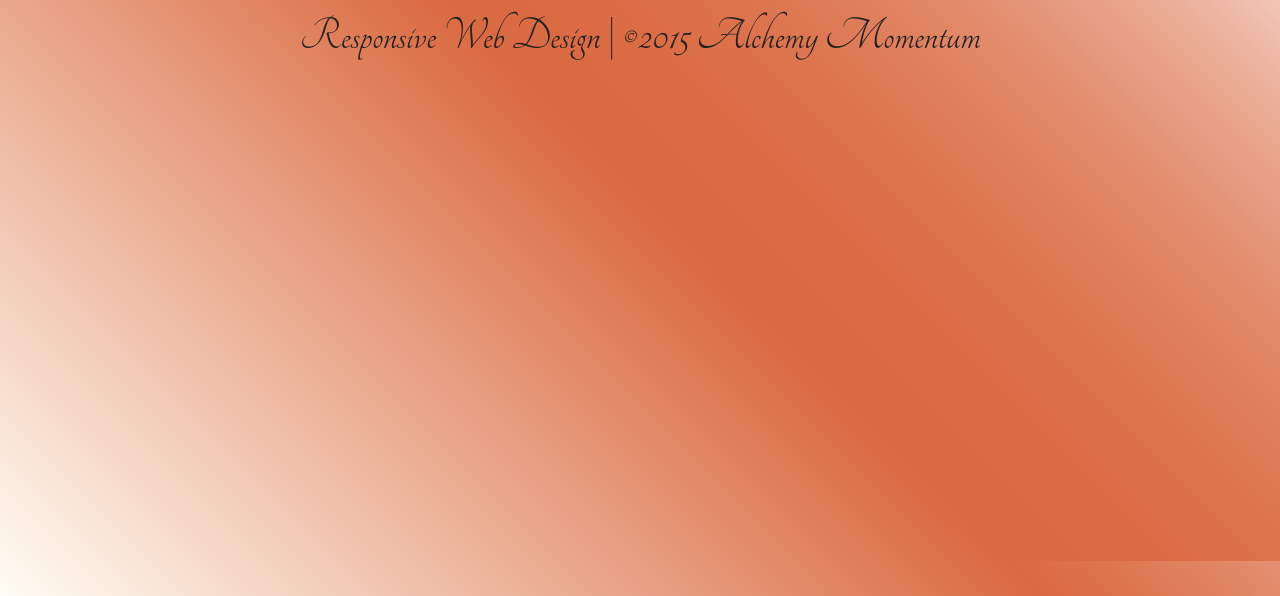
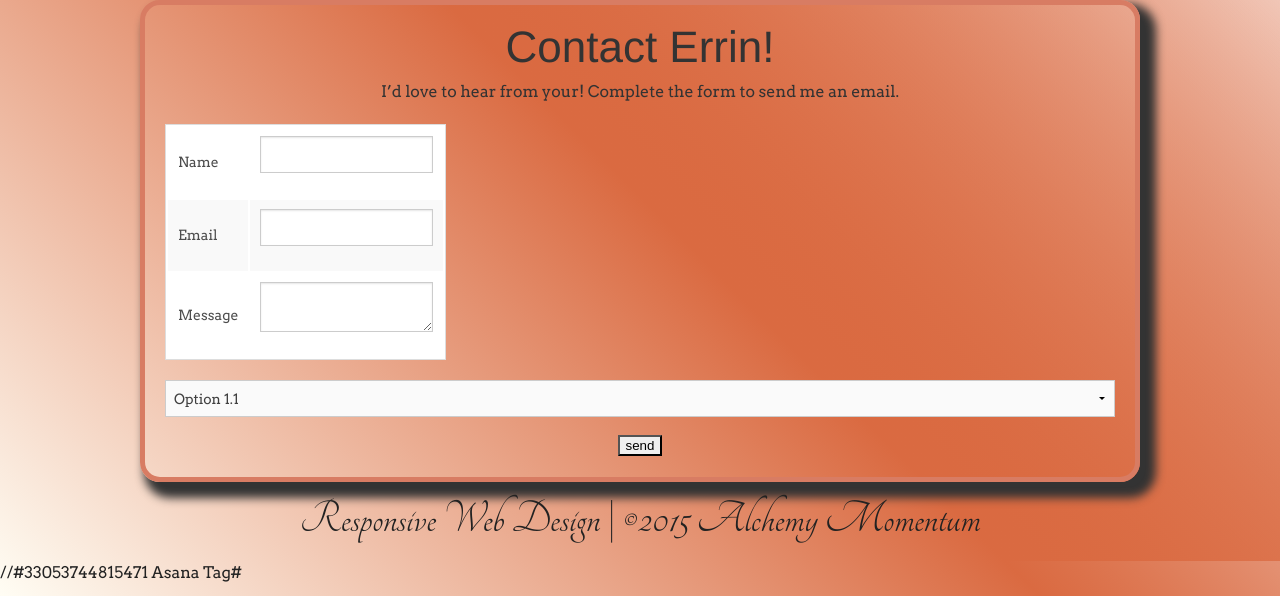
Before and after one commit to errinjohnson/PHP-BE, a PHP site: page /contact.php in a window 1280 px wide. Shown: the part 239-835 px from the top of the page. Run offline with PHP 8.4, Linux system fonts and the light colour scheme; data that the repository does not hold is empty; some libraries are stand-ins or nearby versions.

Commit message:
added contact form with | extra credit #33053744815471

```diff
--- a/contact.php
+++ b/contact.php
@@ -1,7 +1,68 @@
 <?php
-$pageTitle = "Contact Errin";
-$pageSection = "contact";
-include('inc/header.php'); ?>
+if ($_SERVER["REQUEST_METHOD"] == "POST") {
+$name = $_POST["name"];
+$email = $_POST["email"];
+$message = $_POST["message"];
+$email_body ="";
+$email_body = $email_body . "Name: " . $name . "\n";
+$email_body = $email_body . "Email: " . $email . "\n";
+$email_body = $email_body . "Message: " . $message;
+echo $email_body;
 
+// TODO: Send Email
+header("Location: contact.php?status=thanks");
+exit;
+
+}
+
+?>
+<?php
+$pageTitle = "Conact Errin";
+$section = "contact";
+include("inc/head.php");
+include("inc/header.php"); ?>
+<div class="section page">
+    <div class="panel row">
+            <?php if(isset($_GET["status"]) and $_GET["status"] == "thanks"){ ?>
+            <h1>Contacting... Errin</h1>
+            <p>Thanks for the email! I&rsquo;ll be in touch shortly.
+            <?php } else { ?>
+                <h1>Contact Errin!</h1>
+                <p>I&rsquo;d love to hear from your! Complete the form to send me an email.</p>
+                <form method="post" action="contact.php">
+                  <table>
+                      <tr>
+                          <th><label for="name">Name</label></th>
+                          <td><input type="text" name="name" id="name"></td>
+                      </tr>
+                      <tr>
+                          <th><label for="email">Email</label></th>
+                          <td><input type="text" name="email" id="email"></td>
+                      </tr>
+                      <tr>
+                          <th><label for="message">Message</label></th>
+                          <td><textarea name="message" id="message"/></textarea></td>
+                      </tr>
+                  </table>
+                  <select>
+                       <optgroup label="Group 1">
+                            <option>Option 1.1</option>
+                      </optgroup>
+                      <optgroup label="Group 2">
+                            <option>Option 2.1</option>
+                            <option>Option 2.2</option>
+                      </optgroup>
+                      <optgroup label="Group 3" disabled>
+                            <option>Option 3.1</option>
+                            <option>Option 3.2</option>
+                            <option>Option 3.3</option>
+                          </optgroup>
+                </select>
+               <input type="submit" value="send">
+                </form>
+                <?php } ?>
+            </div>
+        </div>
 <?php include('inc/footer.php'); ?>
 <?php include('inc/script.php'); ?>
+//#33053744815471 Asana Tag#
--- a/inc/head.php
+++ b/inc/head.php
@@ -1,9 +1,11 @@
+<!DOCTYPE html>
+<html>
 <head>
-  <meta charset="utf-8">
-  <title>Front-End Developer | Wellness Entrepreneur</title>
-  <link rel="stylesheet" href="css/normalize.css">
-  <link rel="stylesheet" href="css/_reset.css">
-  <link rel="stylesheet" href="css/main.css">
-  <link rel="stylesheet" href="css/responsive.css">
-  <meta name="viewport" content="width=device-width, initial-scale=1.0, maximum-scale=1.0, user-scalable=0">
- </head>
+    <title>
+        <?php echo $pageTitle; ?>
+    </title>
+    <link rel="stylesheet" href="foundation/css/foundation.css" />
+    <link rel="stylesheet" href="foundation-icons/foundation-icons.css" />
+    <link rel="stylesheet" href="myCss/application.css" type="text/css" />
+    <?php date_default_timezone_set( 'EST');?>
+</head>
--- a/inc/header.php
+++ b/inc/header.php
@@ -1,16 +1,3 @@
-<!DOCTYPE html>
-<html>
-
-<head>
-    <title>
-        <?php echo $pageTitle; ?>
-    </title>
-    <link rel="stylesheet" href="foundation/css/foundation.css" />
-    <link rel="stylesheet" href="foundation-icons/foundation-icons.css" />
-    <link rel="stylesheet" href="myCss/application.css" type="text/css" />
-    <?php date_default_timezone_set( 'EST');?>
-</head>
-
 <body class="wrapper">
     <header>
         <div>
```
